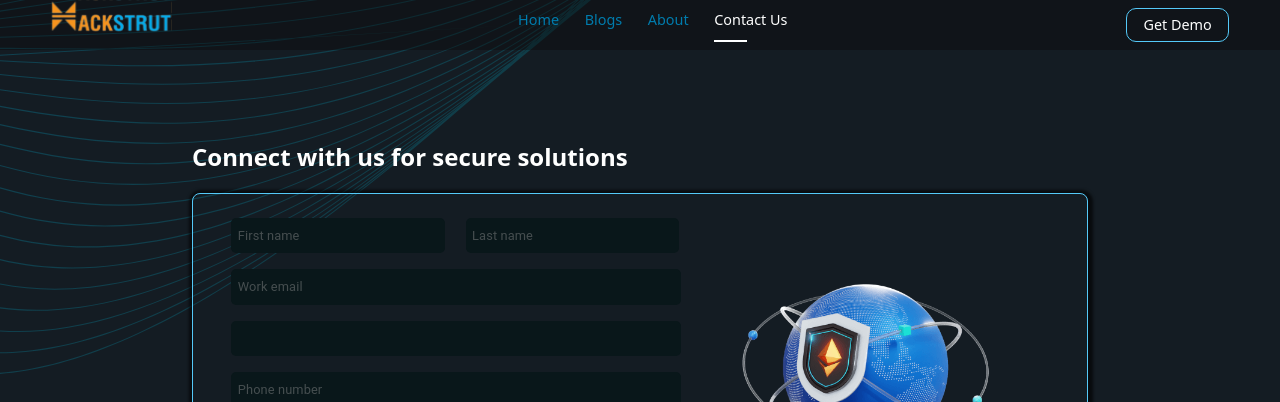
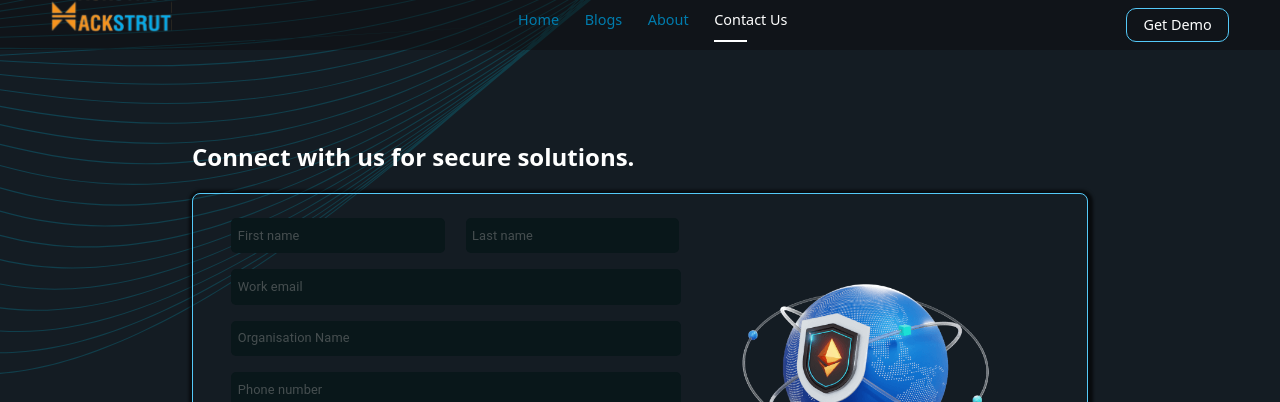
Before and after one commit to pushpal99/hackstrut-fe, a React (Create React App) app: page / in a window 1280 px wide. Both pictures are taken after a click on the item "Contact Us". Shown: the top 402 px of the page. Built offline with nearby package versions, Linux system fonts and the light colour scheme; what redux-immutable would draw is missing.

Commit message:
added country and other

```diff
--- a/src/containers/ContactUs/ContactUS.js
+++ b/src/containers/ContactUs/ContactUS.js
@@ -1,27 +1,14 @@
 import React from "react";
-import { SITE_TEXT } from "../Home/constants";
+import {country_list} from "../Home/constants";
 import './index.scss';
 import { Button, FormControl, FormGroup, Input, MenuItem, Select } from "@mui/material";
 import Globe from '../../assets/Contact/globe.png'
 
 const ContactUs = () => {
-    // const {
-    //     SUPERCHARGE_HEAD_TXT,
-    //     SUPERCHARGE_SUB_HEAD,
-    //     ABOUT_PAGE_CARD_1,
-    //     ABOUT_PAGE_CARD_2,
-    //     ABOUT_HEAD_1,
-    //     ABOUT_SUB_INFO_1,
-    //     ABOUT_HEAD_2,
-    //     ABOUT_SUB_INFO_2,
-    //     ABOUT_HEAD_3,
-    //     ABOUT_PAGE_LIST,
-    //     ABOUT_SUB_INFO_3,
-    //     PHOTO_TAG,
-    // } = SITE_TEXT
+
     return (
         <div className="contactUsWrapper">
-            <h2>Connect with us for secure solutions</h2>
+            <h2>Connect with us for secure solutions. </h2>
             <div className="formSection">
                 <div className="leftSection">
                     <FormControl fullWidth variant="outlined">
@@ -30,7 +17,7 @@ const ContactUs = () => {
                             <Input placeholder="Last name" />
                         </FormGroup>
                         <Input fullWidth placeholder="Work email"/>
-                        <Input fullWidth/>
+                        <Input fullWidth placeholder="Organisation Name"/>
                         <Input fullWidth placeholder="Phone number"/>
                         <FormControl fullWidth>
                             <Select
@@ -40,9 +27,7 @@ const ContactUs = () => {
                                 classes={{root: 'selectInput'}}
                             >
                                 <MenuItem value=""><em>Country</em></MenuItem>
-                                <MenuItem value={10}>Ten</MenuItem>
-                                <MenuItem value={20}>Twenty</MenuItem>
-                                <MenuItem value={30}>Thirty</MenuItem>
+                                {country_list.map(country => (<MenuItem value={country}>{country}</MenuItem>) )}
                             </Select>
                         </FormControl>
                         <Button>Submit</Button>
```
Also changed, not shown: src/containers/Home/constants.js (+2 -0 lines).
